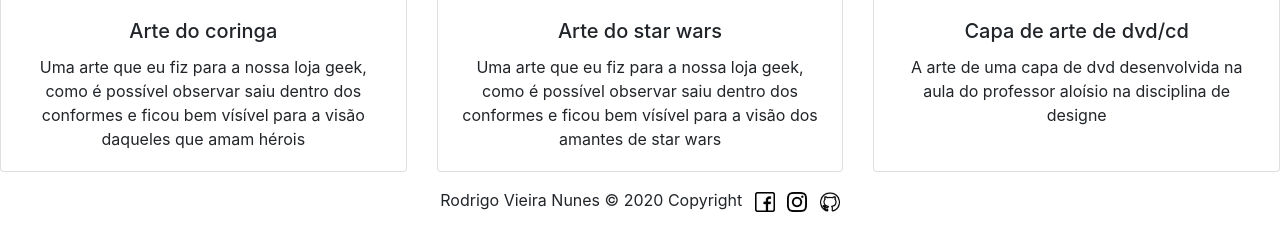
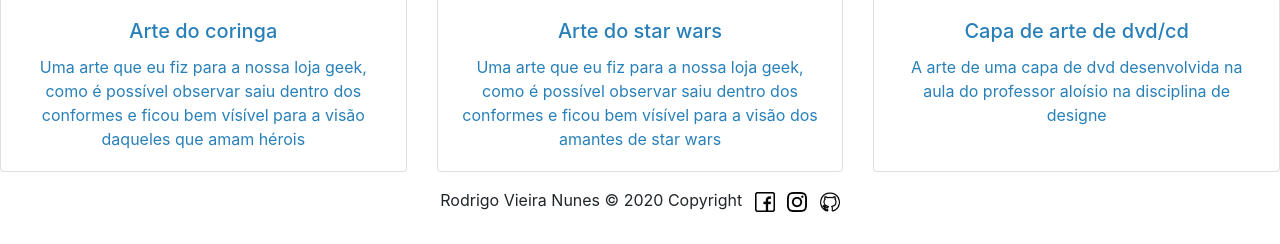
Before and after one commit to rodrigo12663/rodrigo12663.github.io, a PHP site: page / in a window 1280 px wide, after a click on "Designer". Shown: the part 2200-2444 px from the top of the page. Run offline with PHP 8.4, Linux system fonts and the light colour scheme; some libraries are stand-ins or nearby versions.

Commit message:
Update estilo.css

```diff
--- a/css/estilo.css
+++ b/css/estilo.css
@@ -41,6 +41,12 @@
 
 
 
+}
+#titleD{
+	color: #2980b9 ;
+}
+#textD{
+	color: #2980b9 ;
 }
 #progresso{
 	width: 54%;
```
